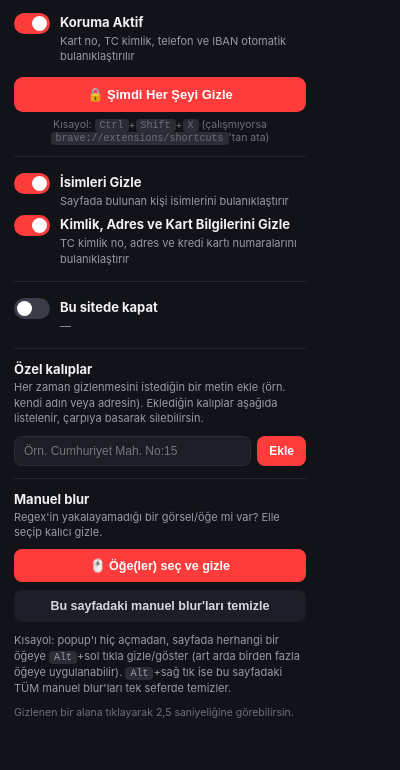
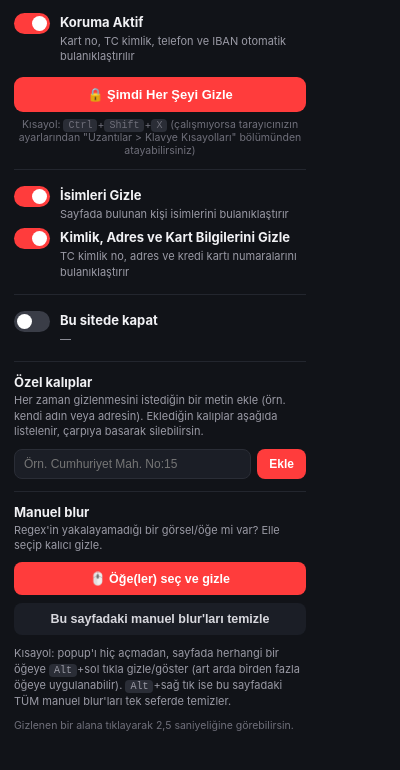
Before and after one commit to HasanBasriEngin/screen-share-privacy-guard, a browser extension: page popup.html in a window 400 px wide. Shown: the part 52-822 px from the top of the page. Drawn offline with Linux system fonts and the light colour scheme.

Commit message:
Make the popup hint text browser-agnostic instead of Brave-specific
The phrase "assign it from brave://extensions/shortcuts" only made sense
to Brave users; since not everyone using the extension will be on Brave,
it was changed to a general phrase like "from your browser's settings
under Extensions > Keyboard Shortcuts".

```diff
--- a/popup.html
+++ b/popup.html
@@ -25,7 +25,7 @@
   </div>
 
   <button id="panicBtn" class="eg-panic">🔒 Şimdi Her Şeyi Gizle</button>
-  <p class="eg-hint">Kısayol: <kbd>Ctrl</kbd>+<kbd>Shift</kbd>+<kbd>X</kbd> (çalışmıyorsa <code>brave://extensions/shortcuts</code>'tan ata)</p>
+  <p class="eg-hint">Kısayol: <kbd>Ctrl</kbd>+<kbd>Shift</kbd>+<kbd>X</kbd> (çalışmıyorsa tarayıcınızın ayarlarından "Uzantılar &gt; Klavye Kısayolları" bölümünden atayabilirsiniz)</p>
 
   <div class="eg-divider"></div>
 
```
